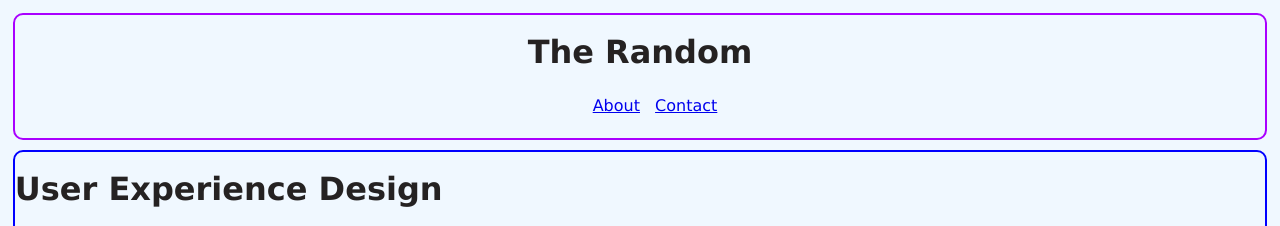
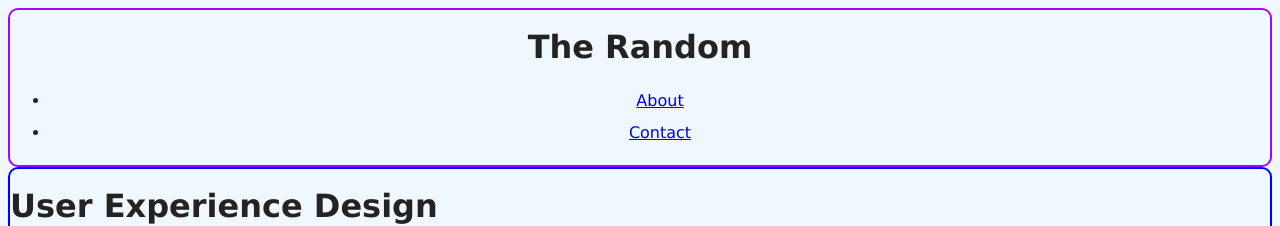
Before and after one commit to Irhystea/FirstHTMLExercise, a plain HTML site: page html/index.html in a window 1280 px wide. Shown: the top 226 px of the page. Drawn offline with Linux system fonts and the light colour scheme.

Commit message:
Learned About Margins
I learned more about margins, padding & borders. Good to know, don't put "," between different sizes:

Not - margin: 1em, 2em
Do- margin: 1em 2em

```diff
--- a/css/style.css
+++ b/css/style.css
@@ -7,22 +7,12 @@ body{
 
     line-height: 2em;
     border-width: 60%;
-
-    margin: 1%;
-    padding: 10px,5px
-}
-
-.navigation li{
-    list-style-type: none;
-    display:inline;
-    padding-right: 10px;
 }
 
 header, footer{
     border: 2px solid rgb(170, 0, 255);
     border-radius: 10px;
     text-align: center;
-    margin: 10px 0px;
 }
 
 main{
@@ -37,3 +27,14 @@ main{
 #green-background{
     background-color: rgb(157, 212, 157);
 }
+
+@media screen and (max-width: 320px){
+    body{
+        background-color:blue;
+        font-size: 0.75rem;
+    }
+
+    img{
+        color: red;
+    }
+}
--- a/html/index.html
+++ b/html/index.html
@@ -1,14 +1,17 @@
 <!DOCTYPE html>
 <html>
+<head>
+    <meta name="viewport" content="width=device-width, initial-scale=1.0">
+    <title >Practice Room</title>
+    <link rel="stylesheet" type="text/css" href="../css/style.css">
+</head>
+
 
 <body>
     <header>
-        <link rel="stylesheet" type="text/css" href="../css/style.css">
-
-        <title >Practice Room</title>
         <h1>The Random</h1>
         <nav>
-            <ul class="navigation">
+            <ul>
                 <li>
                     <a href="about.html">About</a>
                 </li>
```
